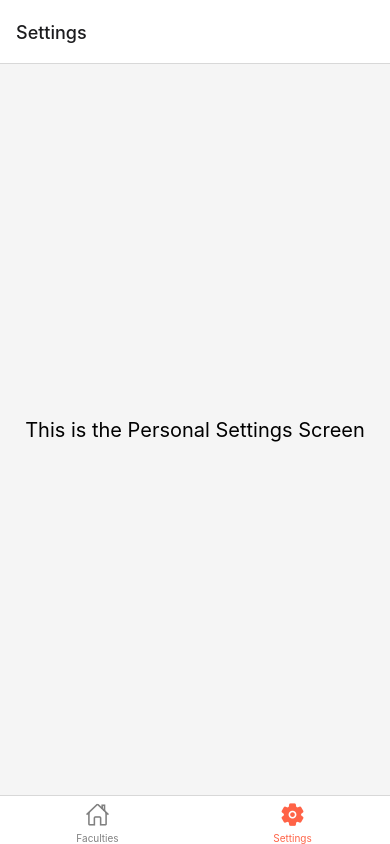
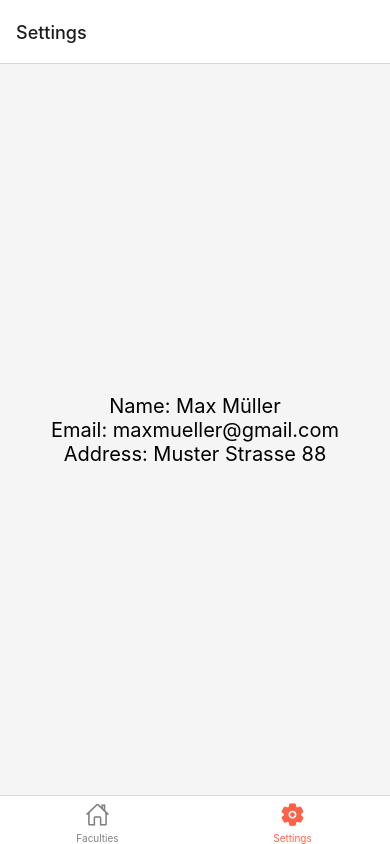
Before and after one commit to CyberRocketLab/FeedBackApp, a React Native app: screen /Settings in a window 390 px wide. Built offline with nearby package versions, Linux system fonts and the light colour scheme.

Commit message:
eas update files

```diff
--- a/app.json
+++ b/app.json
@@ -3,6 +3,7 @@
     "name": "FeedBackApp",
     "slug": "FeedBackApp",
     "version": "1.0.0",
+    "privacy": "public",
     "orientation": "portrait",
     "icon": "./assets/icon.png",
     "userInterfaceStyle": "light",
@@ -30,6 +31,12 @@
       "eas": {
         "projectId": "5d47b503-03d5-4d13-b714-a78d3a6d86c1"
       }
+    },
+    "runtimeVersion": {
+      "policy": "sdkVersion"
+    },
+    "updates": {
+      "url": "https://u.expo.dev/5d47b503-03d5-4d13-b714-a78d3a6d86c1"
     }
   }
 }
--- a/package.json
+++ b/package.json
@@ -21,7 +21,8 @@
     "react-native": "0.71.8",
     "react-native-elements": "^3.4.3",
     "react-native-vector-icons": "^9.2.0",
-    "react-navigation-stack": "^2.10.4"
+    "react-navigation-stack": "^2.10.4",
+    "expo-updates": "~0.16.4"
   },
   "devDependencies": {
     "@babel/core": "^7.20.0"
--- a/screens/PersonalSettingsScreen.js
+++ b/screens/PersonalSettingsScreen.js
@@ -6,7 +6,9 @@ import { View, Text, StyleSheet } from 'react-native';
 function PersonalSettingsScreen() {
     return (
         <View style={styles.container}>
-            <Text style={styles.text}>This is the Personal Settings Screen</Text>
+            <Text style={styles.text}>Name: Max Müller</Text>
+            <Text style={styles.text}>Email: maxmueller@gmail.com</Text>
+            <Text style={styles.text}>Address: Muster Strasse 88</Text>
         </View>
         );
 }
```
Also changed, not shown: 1 other file (tests, documents, lock files or other folders).
